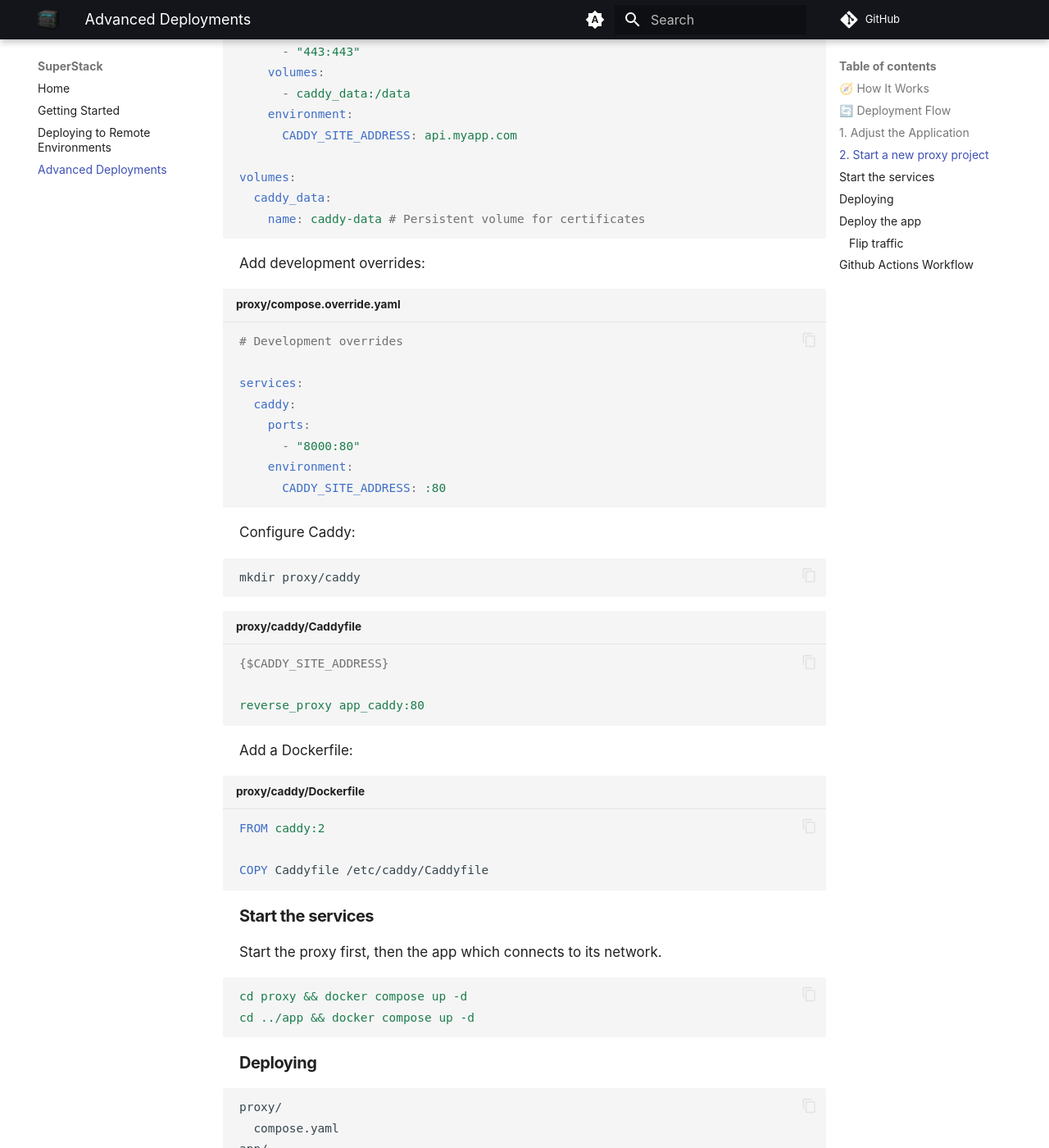
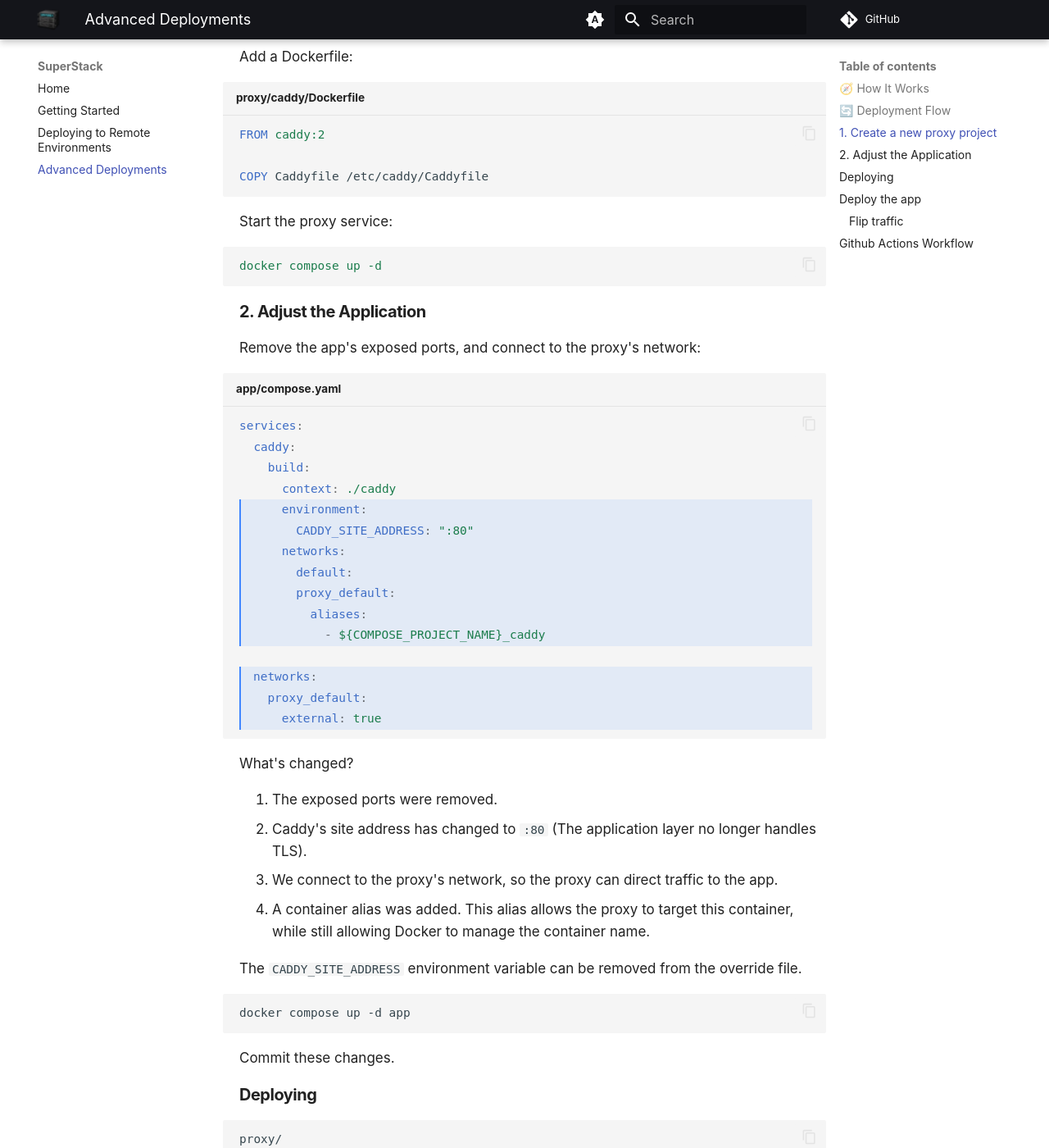
Before and after one commit to explodinglabs/superstack.docs, an MkDocs documentation site: the page built from docs/advanced.md, in a window 1280 px wide and 1400 px high, scrolled down 2385 px. Shown: the whole window at 82% size. Built offline with MkDocs 1.6.1 and Material for MkDocs 9.7.7, drawn with Linux system fonts in a browser that asks for light colours; comment, search, counter and statistics services are not loaded; some of the changed text lies outside the part shown.

Commit message:
Adjust advanced doc

````diff
--- a/docs/advanced.md
+++ b/docs/advanced.md
@@ -41,42 +41,7 @@ flowchart TD
 
 Ok, we need to make some changes to the repository.
 
-## 1. Adjust the Application
-
-Remove the app's exposed ports, and connect to the proxy's network:
-
-```yaml title="app/compose.yaml" hl_lines="5-11 13-15"
-services:
-  caddy:
-    build:
-      context: ./caddy
-    environment:
-      CADDY_SITE_ADDRESS: ":80"
-    networks:
-      default:
-      proxy_default:
-        aliases:
-          - ${COMPOSE_PROJECT_NAME}_caddy
-
-networks:
-  proxy_default:
-    external: true
-```
-
-What's changed?
-
-1. The exposed ports were removed.
-1. Caddy's site address has changed to `:80` (The application layer no longer
-   handles TLS).
-1. We connect to the proxy's network, so the proxy can direct traffic to the
-   app.
-1. A container alias was added. This alias allows the proxy to target this
-   container, while still allowing Docker to manage the container name.
-
-The `CADDY_SITE_ADDRESS` environment variable can be removed from the override
-file.
-
-## 2. Start a new `proxy` project
+## 1. Create a new `proxy` project
 
 From the root of the repository, create a new `proxy` project:
 
@@ -137,14 +102,52 @@ FROM caddy:2
 COPY Caddyfile /etc/caddy/Caddyfile
 ```
 
-## Start the services
-
-Start the proxy first, then the app which connects to its network.
+Start the proxy service:
 
 ```yaml
-cd proxy && docker compose up -d
-cd ../app && docker compose up -d
+docker compose up -d
 ```
+
+## 2. Adjust the Application
+
+Remove the app's exposed ports, and connect to the proxy's network:
+
+```yaml title="app/compose.yaml" hl_lines="5-11 13-15"
+services:
+  caddy:
+    build:
+      context: ./caddy
+    environment:
+      CADDY_SITE_ADDRESS: ":80"
+    networks:
+      default:
+      proxy_default:
+        aliases:
+          - ${COMPOSE_PROJECT_NAME}_caddy
+
+networks:
+  proxy_default:
+    external: true
+```
+
+What's changed?
+
+1. The exposed ports were removed.
+1. Caddy's site address has changed to `:80` (The application layer no longer
+   handles TLS).
+1. We connect to the proxy's network, so the proxy can direct traffic to the
+   app.
+1. A container alias was added. This alias allows the proxy to target this
+   container, while still allowing Docker to manage the container name.
+
+The `CADDY_SITE_ADDRESS` environment variable can be removed from the override
+file.
+
+```sh
+docker compose up -d app
+```
+
+Commit these changes.
 
 ## Deploying
 
````
